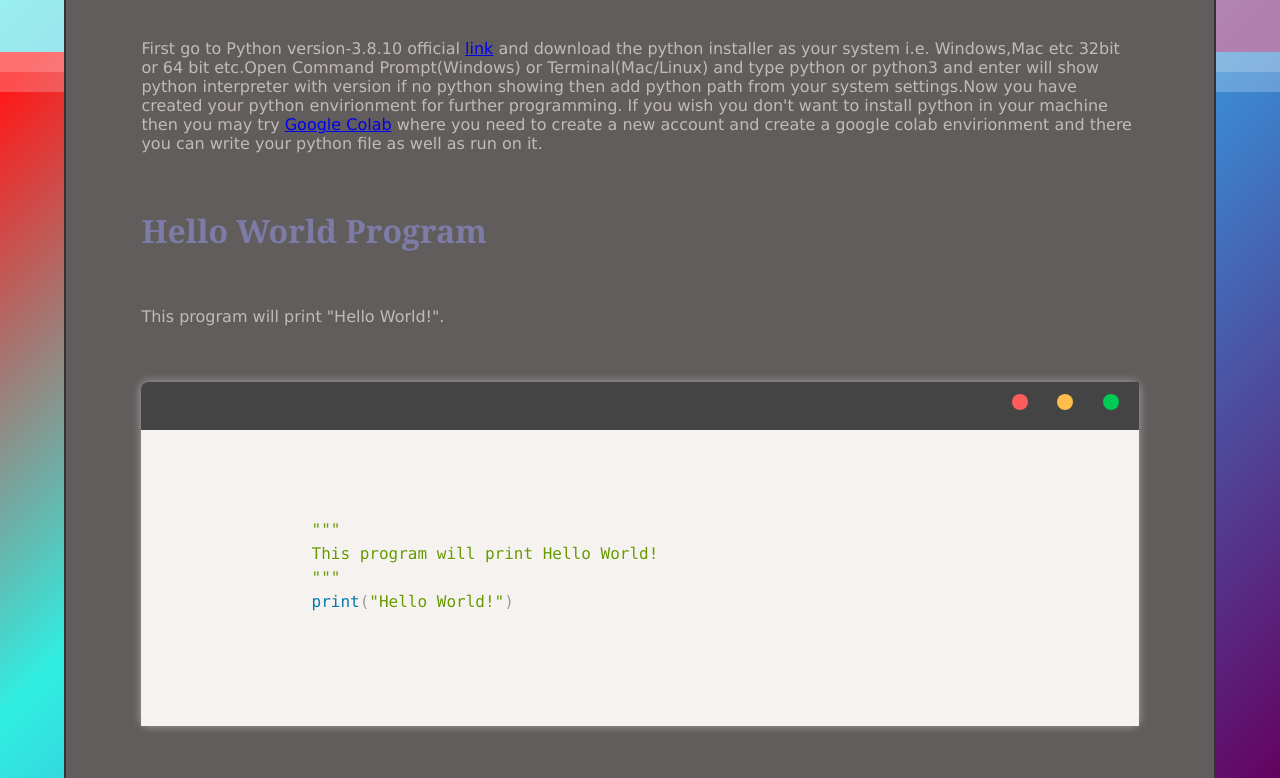
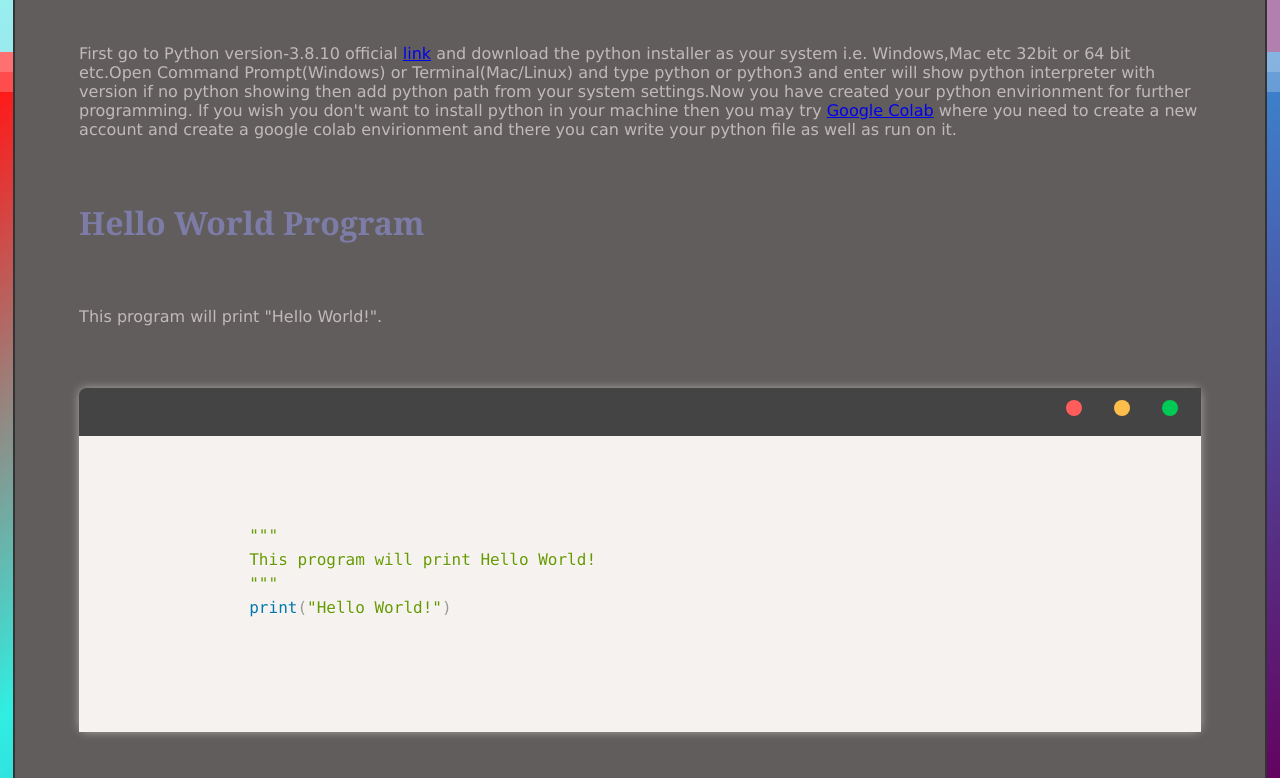
Before and after one commit to baponkar/python-tutor, a plain HTML site: page chapter-1.html in a window 1280 px wide. Shown: the part 748-1526 px from the top of the page. Drawn offline with nearby package versions, Linux system fonts and the light colour scheme.

Commit message:
Changing style.css

```diff
--- a/Style/style_code.css
+++ b/Style/style_code.css
@@ -26,9 +26,9 @@ body {
     background-color: #625d5d;
     border: 2px solid #333;
     border-radius: 15px; /* Adjust the radius to change the roundness */
-    padding: 20px;
+    padding: 2px;
     box-sizing: border-box;
-    margin: 5%;
+    margin: 1%;
 
     h1{
         color: rgb(124, 124, 167);
```
